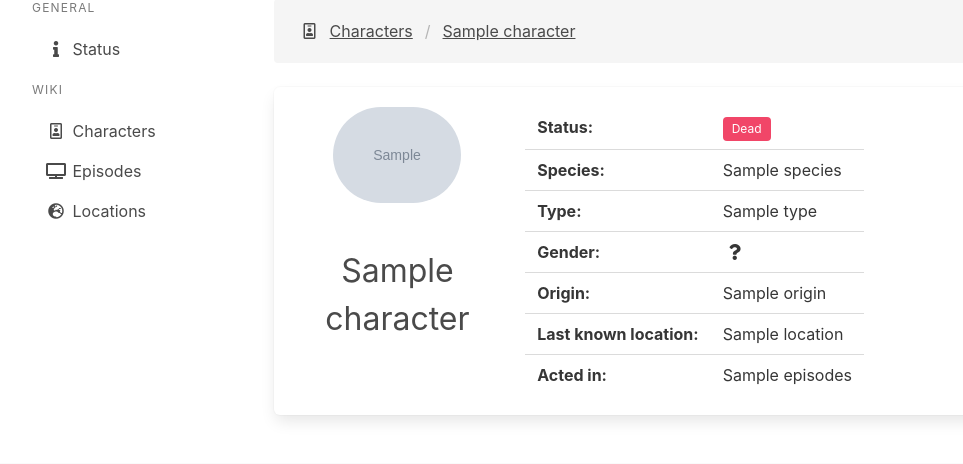
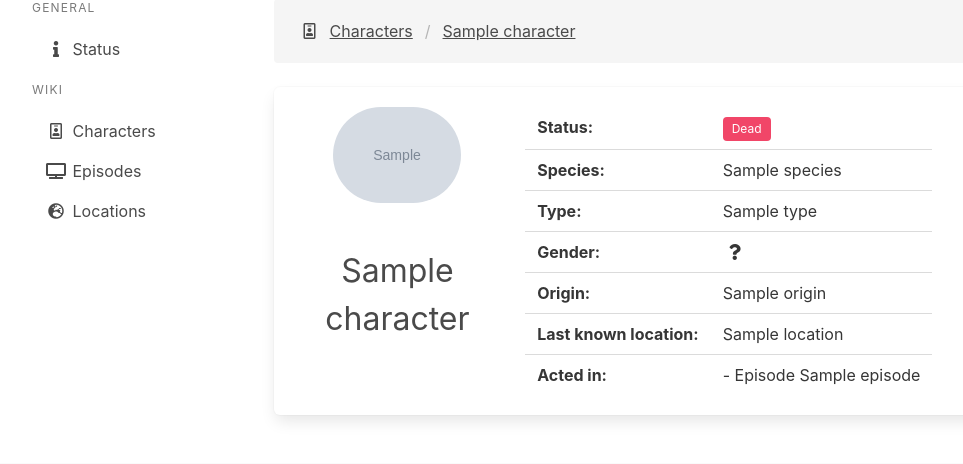
Before and after one commit to imgios/RaM-wiki, a Flask app: template ramwiki/characters/templates/characters/characterInfo.html in a window 1280 px wide. Shown: the part 181-645 px from the top of the page, without its empty margins (16-979 px from the left). Run offline with Flask 2, Linux system fonts and the light colour scheme; the template is opened without the code that fills it: most values are stand-ins (such as "Sample title", 1, 10 or a date in 2020); grey boxes marked "Sample" are stand-in pictures; some libraries are stand-ins or nearby versions.

Commit message:
Show properly the list of episodes in the character info table

```diff
--- a/ramwiki/characters/templates/characters/characterInfo.html
+++ b/ramwiki/characters/templates/characters/characterInfo.html
@@ -78,7 +78,13 @@
                                 </tr>
                                 <tr>
                                     <th>Acted in:</th>
-                                    <td>{{ character['episodes'] }}</td>
+                                    <td>
+                                        <ul>
+                                            {% for x in character['episode'] %}
+                                                <li style="display:inline;">- Episode {{ x }}</li>
+                                            {% endfor %}
+                                        </ul>
+                                    </td>
                                 </tr>
                             </tbody>
                         </table>
```
